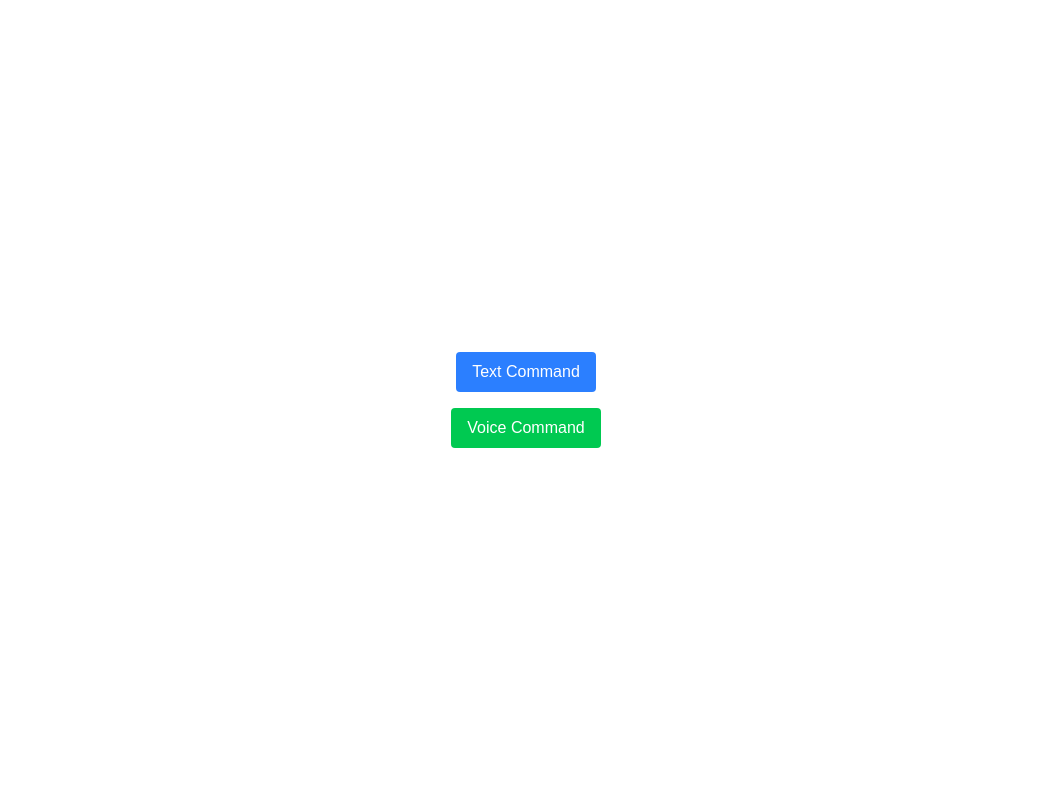
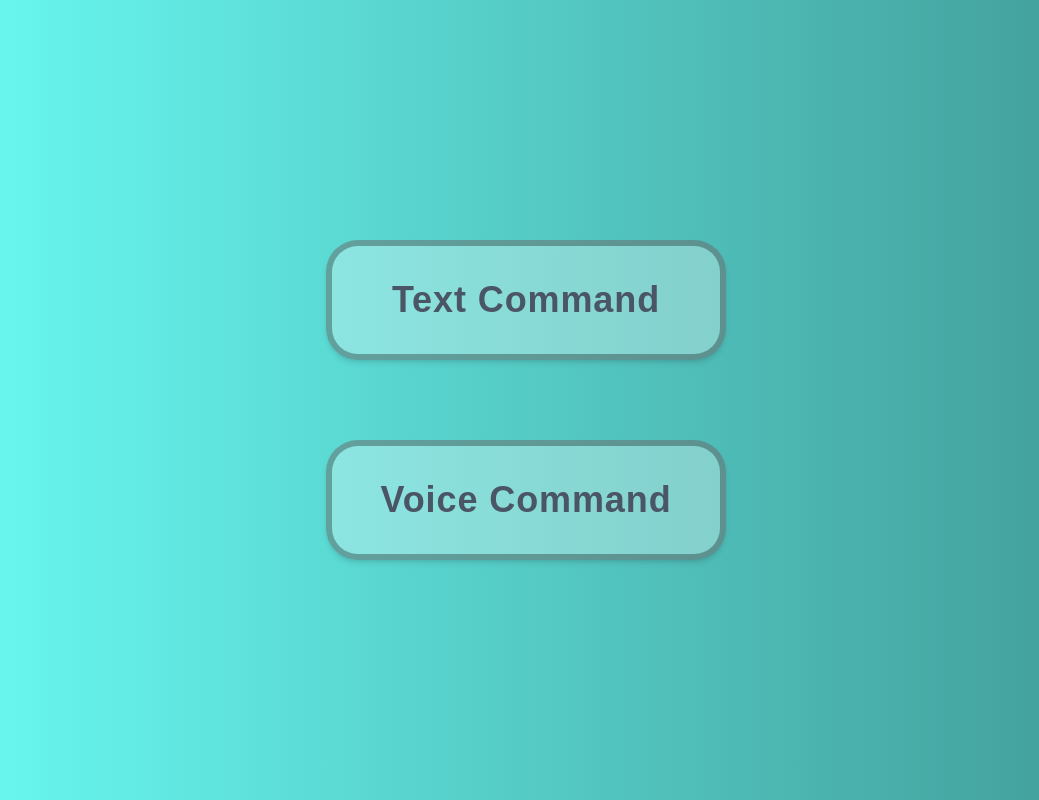
Before and after one commit to FariqJavier/UR5-OVGNet-Web-Frontend, a Next.js app: page / in a window 1280 px wide. Shown: the whole page, without its empty margins (114-1153 px from the left). Built offline with nearby package versions, Linux system fonts and the light colour scheme.

Commit message:
styling home page

```diff
--- a/src/app/page.tsx
+++ b/src/app/page.tsx
@@ -107,11 +107,29 @@ export default function Home() {
   const router = useRouter();
 
   return (
-    <div className="flex flex-col items-center justify-center h-screen gap-4">
-      <button className="px-4 py-2 bg-blue-500 text-white rounded" onClick={() => router.push("/text-command")}>
+    <div className="flex flex-col items-center justify-center h-screen gap-20 bg-gradient-to-r from-[#6BFFF8] to-[#409995]">
+      <button
+        className="w-100 h-30 border-6 border-black text-gray-600 hover:text-gray-500 text-4xl font-extrabold tracking-wide rounded-4xl shadow-md hover:shadow-lg transition duration-300"
+        style={{
+          backgroundColor: "rgba(255, 255, 255, 0.3)",
+          borderColor: "rgba(0, 0, 0, 0.3)"
+        }}
+        onMouseEnter={(e) => (e.currentTarget as HTMLElement).style.backgroundColor = "rgba(255, 255, 255, 0.5)"}
+        onMouseLeave={(e) => (e.currentTarget as HTMLElement).style.backgroundColor = "rgba(255, 255, 255, 0.3)"}
+        onClick={() => router.push("/text-command")}
+        >
         Text Command
       </button>
-      <button className="px-4 py-2 bg-green-500 text-white rounded" onClick={() => router.push("/voice-command")}>
+      <button
+        className="w-100 h-30 border-6 border-black text-gray-600 hover:text-gray-500 text-4xl font-extrabold tracking-wide rounded-4xl shadow-md hover:shadow-lg transition duration-300"
+        style={{
+          backgroundColor: "rgba(255, 255, 255, 0.3)",
+          borderColor: "rgba(0, 0, 0, 0.3)"
+        }}
+        onMouseEnter={(e) => (e.currentTarget as HTMLElement).style.backgroundColor = "rgba(255, 255, 255, 0.5)"}
+        onMouseLeave={(e) => (e.currentTarget as HTMLElement).style.backgroundColor = "rgba(255, 255, 255, 0.3)"}
+        onClick={() => router.push("/voice-command")}
+        >
         Voice Command
       </button>
     </div>
```
